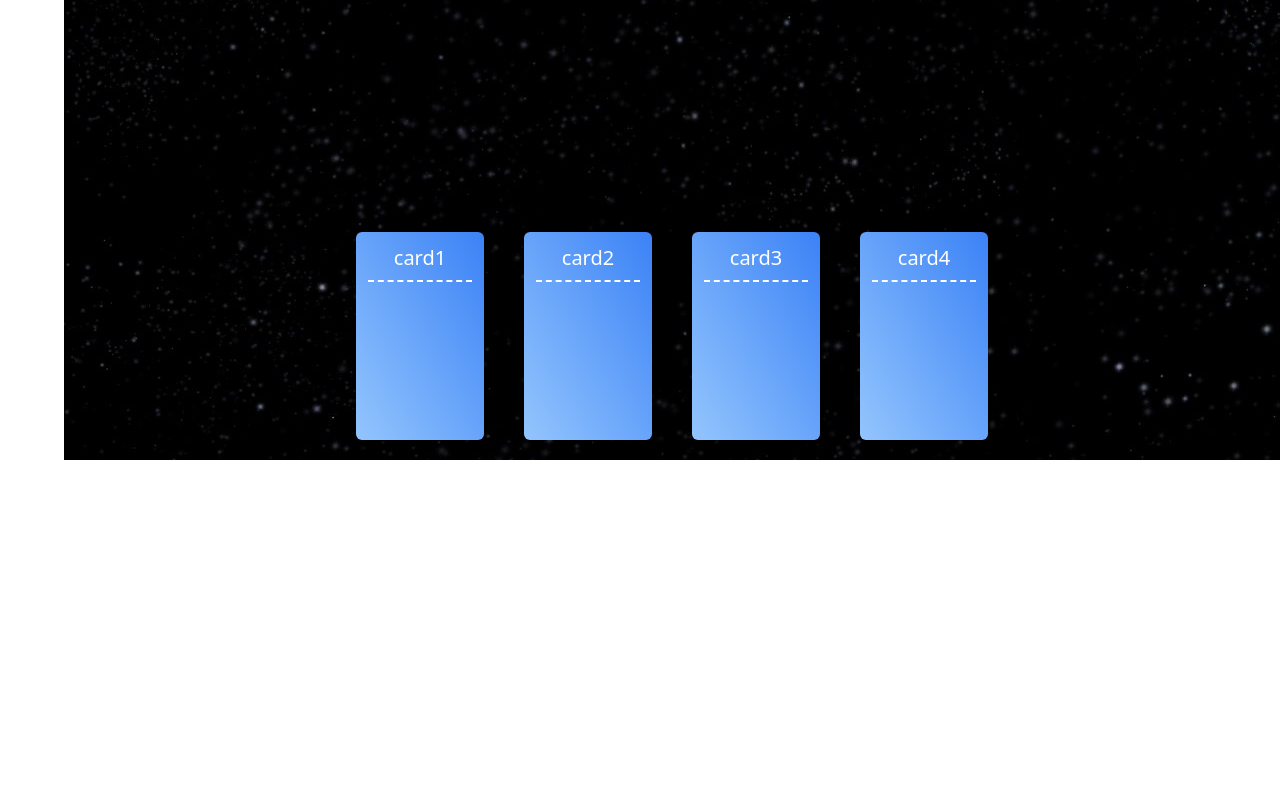
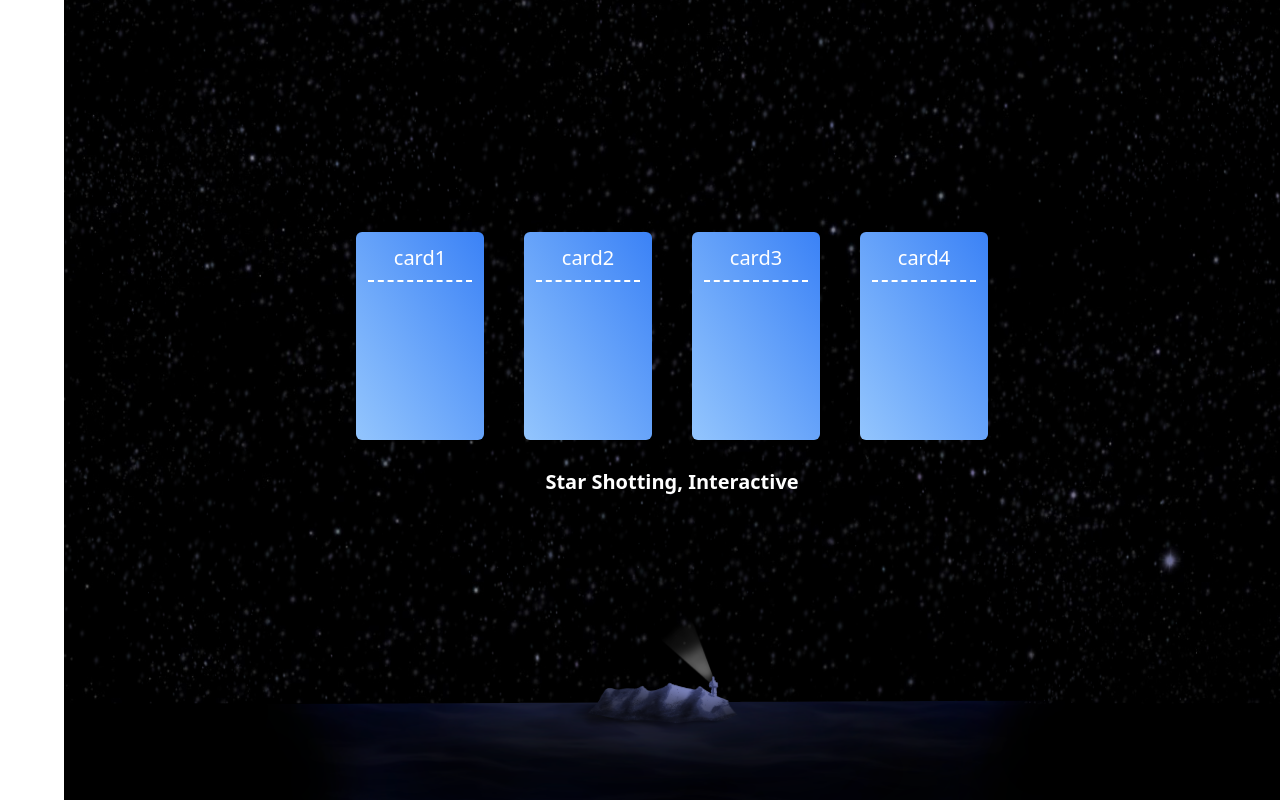
Before and after one commit to SOPLAY/Tailwindcss, a Next.js app: page /star in a window 1280 px wide. Shown: the part 1068-1868 px from the top of the page. Before the commit the page ends 1528 px from the top, so only its background shows below. Built offline with nearby package versions, Linux system fonts and the light colour scheme.

Commit message:
[ star ] Fix styles1 , + Add bg_star Ref -> <Image/> can't use ref => provider Div ref

```diff
--- a/pages/star.tsx
+++ b/pages/star.tsx
@@ -1,6 +1,6 @@
 import { GetStaticProps, InferGetStaticPropsType, NextPage } from 'next';
 import Image from 'next/image';
-import React from 'react';
+import React, { useEffect, useRef } from 'react';
 
 const Card = ({ children }: { children: string }) => (
   <li className='box-border inline-block w-32 p-3 m-5 rounded-md h-52 bg-gradient-to-bl to-blue-300 from-blue-500'>
@@ -9,23 +9,41 @@ const Card = ({ children }: { children: string }) => (
 );
 
 const Home: NextPage<IGetStaticProps> = ({ datas }) => {
+  //Image 태그는 ref 타게팅이 안됨 ?!
+  const starRef = useRef<HTMLDivElement>(null);
+  useEffect(() => {
+    window &&
+      window.addEventListener('scroll', function () {
+        if (starRef.current) {
+          starRef.current.getElementsByTagName('img')[1];
+        }
+      });
+  });
+
   return (
-    <div
-      className={`relative w-full h-full text-white bg-black bg-[url('/assets/image/ch3/bg.jpg')]`}
-    >
+    <div className={`relative w-full h-full text-white bg-black `}>
+      <div ref={starRef}>
+        <Image src='/assets/image/ch3/bg.jpg' layout='fill' />
+        <Image src='/assets/image/ch3/star.png' layout='fill' />
+      </div>
       <section className='relative min-h-[160vh] overflow-x-hidden '>
         <h2 className=' pt-[35vh] text-center text-5xl font-thin'>
           Star Shotting Pages
         </h2>
       </section>
-      <section className='relative '>
+      <section className='relative min-h-[60vh] flex flex-col  justify-between'>
         <div>
           <ul className='z-10 justify-center text-center text-white'>
             {datas.map((v, i) => (
               <Card key={i}>{v.title}</Card>
             ))}
           </ul>
+          <p className='mt-2 text-xl font-bold text-center'>
+            Star Shotting, Interactive
+          </p>
         </div>
+
+        <Image src='/assets/image/ch3/bottom.png' height={500} width={2000} />
       </section>
     </div>
   );
```
